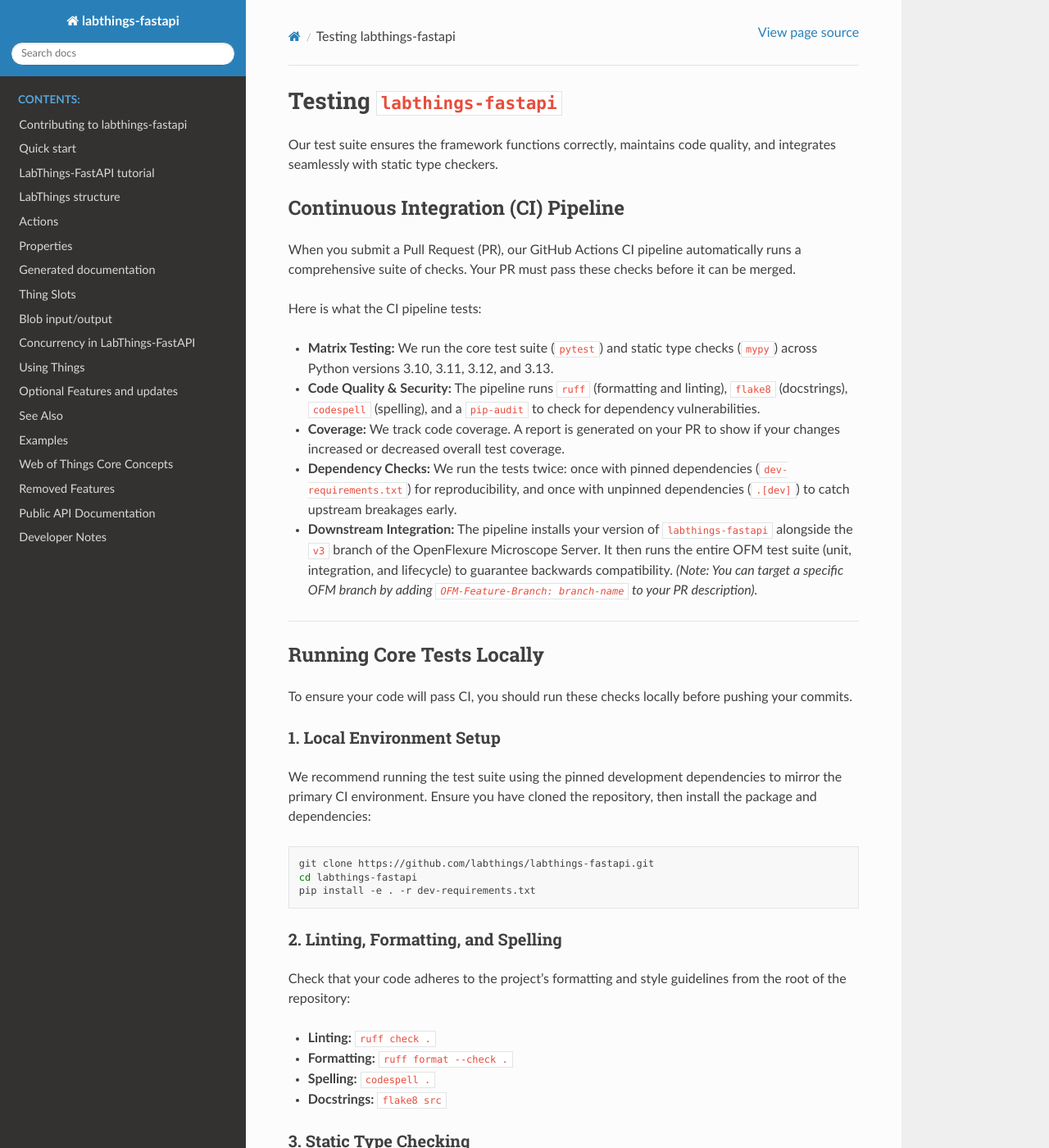
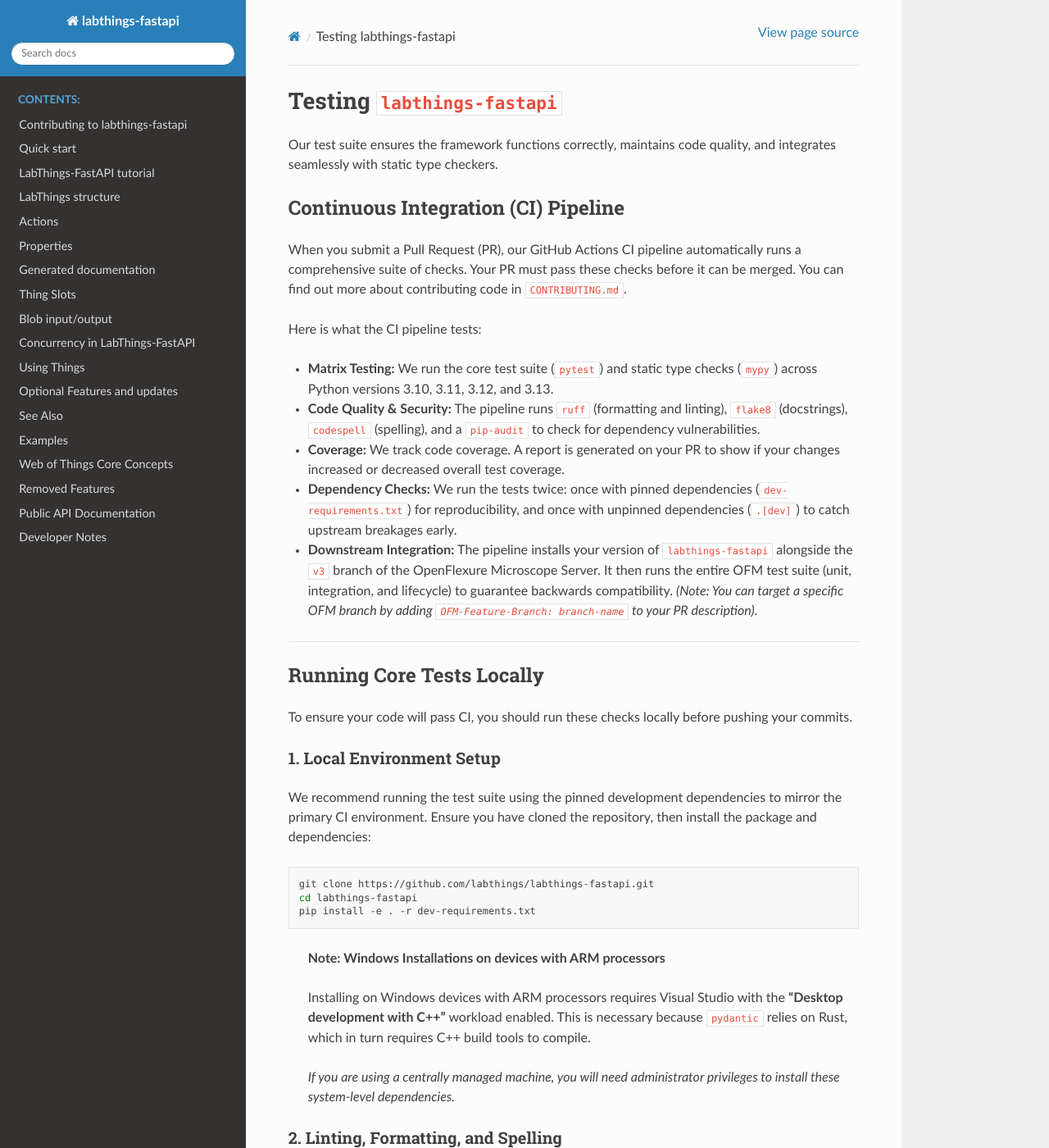
Before and after one commit to labthings/labthings-fastapi, a Sphinx documentation site: the page built from docs/source/testing.md, in a window 1280 px wide and 1400 px high. Shown: the whole window at 82% size. Built offline with Sphinx 7.4.7 and the Read the Docs theme 3.1.0, drawn with Linux system fonts in a browser that asks for light colours; pages that are not in the unit, such as notebooks, are missing from menus; the version number is read from the project's files by our own code.

Commit message:
And links between testing and contributing docs

````diff
--- a/docs/source/index.rst
+++ b/docs/source/index.rst
@@ -19,6 +19,7 @@
    updates_and_features.rst
    see_also.rst
    examples.rst
+   labthings_testing.md
    wot_core_concepts.rst
    removed_features.rst
 
--- a/docs/source/testing.md
+++ b/docs/source/testing.md
@@ -5,6 +5,7 @@
 ## Continuous Integration (CI) Pipeline
 
 When you submit a Pull Request (PR), our GitHub Actions CI pipeline automatically runs a comprehensive suite of checks. Your PR must pass these checks before it can be merged.
+You can find out more about contributing code in [`CONTRIBUTING.md`].
 
 Here is what the CI pipeline tests:
 
@@ -29,6 +30,12 @@
 cd labthings-fastapi
 pip install -e . -r dev-requirements.txt
 ```
+
+> **Note: Windows Installations on devices with ARM processors**
+>
+> Installing on Windows devices with ARM processors requires Visual Studio with the **"Desktop development with C++"** workload enabled. This is necessary because `pydantic` relies on Rust, which in turn requires C++ build tools to compile.
+>
+> *If you are using a centrally managed machine, you will need administrator privileges to install these system-level dependencies.*
 
 ### 2. Linting, Formatting, and Spelling
 
@@ -83,3 +90,4 @@
 ```
 
 [OpenFlexure Microscope software]: https://gitlab.com/openflexure/openflexure-microscope-server/
+[`CONTRIBUTING.md`]: ../../CONTRIBUTING.md
````
Also changed, not shown: CONTRIBUTING.md (+3 -0 lines), README.md (+2 -1 lines), docs/source/labthings-testing.md (added, +1 -0 lines).
